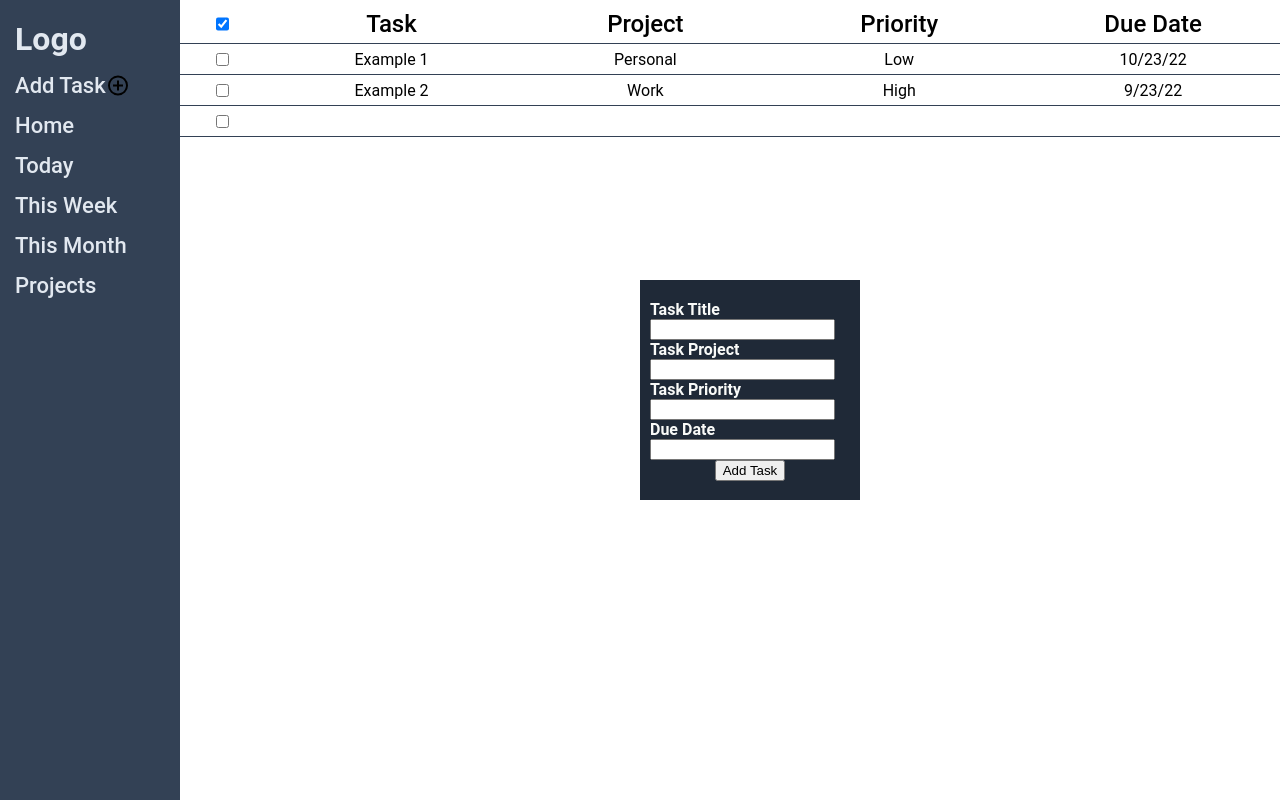
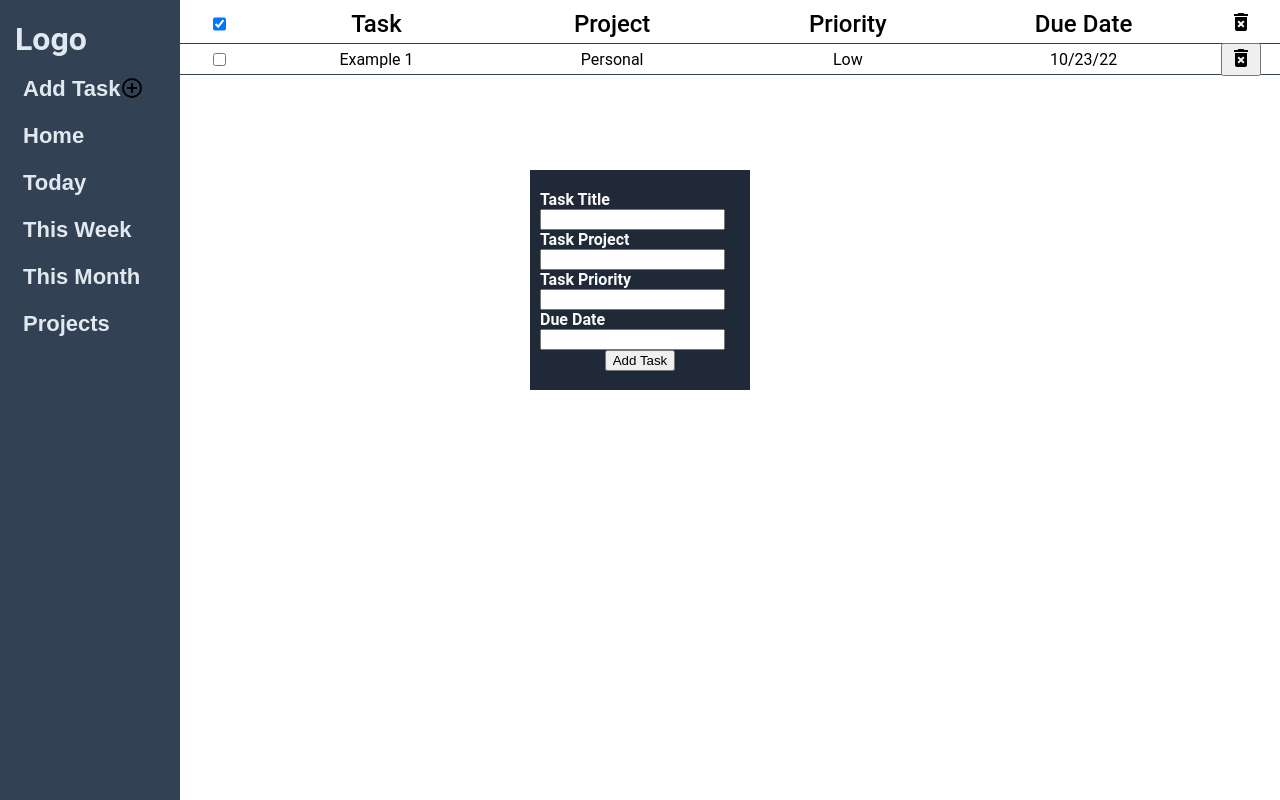
Before and after one commit to CraigYeoman/to-do-list-app, a website: page dist/index.html in a window 1280 px wide. Both pictures are taken after a click on the button "Add Task". Drawn offline with Linux system fonts and the light colour scheme; files whose address does not match are found by name.

Commit message:
Finished adding tasks button and modal

```diff
--- a/src/index.js
+++ b/src/index.js
@@ -14,8 +14,11 @@ let tasks = [{
 
 
 const addTaskButton = document.getElementById('add-task-button')
+const addTaskButtonModal = document.getElementById('add-task-button-modal')
 const containerTasks = document.getElementById('content');
 const taskTemplate = document.getElementById('tasks-template');
+const modal = document.getElementById('modal');
+
 
 const task = (title, project, priority, dueDate, completion, id) => {
     return {title, project, priority, dueDate, completion, id};
@@ -46,12 +49,18 @@ function render() {
         checkBox.value = task.completion;
         containerTasks.appendChild(taskContainer);
         task.id = tasks.findIndex(i => i.title === task.title);
-        //deleteButton.id = task.id
+        const deleteButton = taskContainer.querySelector('[delete-button]');
+        deleteButton.id = task.id;
     });
 }
 
 function cache() {
 
+}
+
+function openModal() {
+    modal.classList.add('activate');
+    console.log('meow');
 }
 
 function addTask() {
@@ -62,18 +71,19 @@ function addTask() {
     const taskPriority = document.querySelector('#priority');
     const taskDueDate = document.querySelector('#due-date');
     let taskCompletion = 'incomplete'
-    let newTask = task(taskTitle.value, taskProject.value, taskPriority.value, taskDueDate.value, taskCompletion);
+    let newTask = task(taskTitle.value, taskProject.value, taskPriority.value, taskDueDate.value, taskCompletion, id);
     tasks.push(newTask);
-    // Remove modal
+    modal.classList.remove('activate');
     render();
 }
 
-const example = task('Example', 'Personal', 'High', '10/23/22', 'incomplete', 'This is the example', 'Make sure is is an example');
+
 
 console.log('hellod');
-console.log(example.title);
 console.log(tasks);
 
+addTaskButtonModal.addEventListener('click', openModal)
 addTaskButton.addEventListener('click', addTask)
 
+
 render();
```
Also changed, not shown: dist/index.html, dist/style.css, dist/svg/delete.svg (added).
